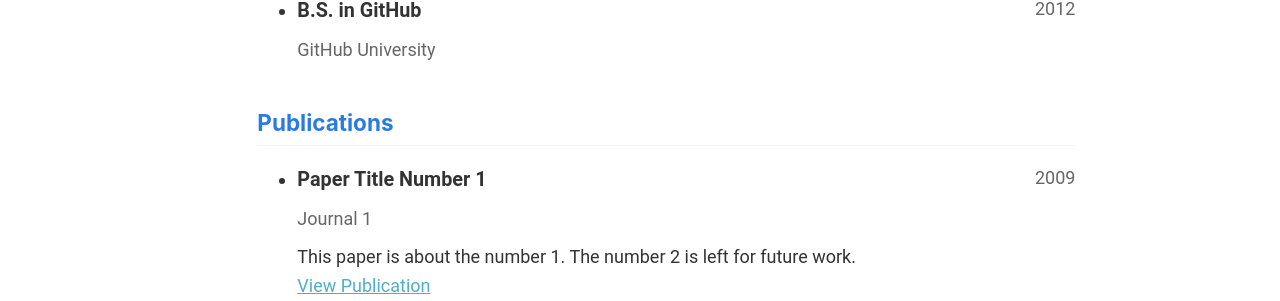
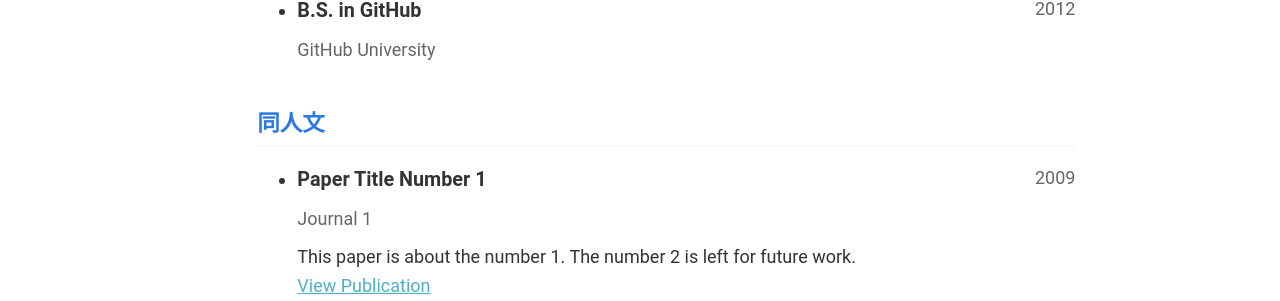
Before and after one commit to lylyxyxy/lylyxyxy.github.io, a Jekyll site: the page built from _pages/cv-json.md, in a window 1280 px wide and 1400 px high, scrolled down 622 px. Shown: the part 151-452 px from the top of the window. Built offline with Jekyll 4.4.1, drawn with Linux system fonts in a browser that asks for light colours; a script that is not in the unit is left out; some of the changed text lies outside the part shown.

Commit message:
Update cv-template.html

```diff
--- a/_includes/cv-template.html
+++ b/_includes/cv-template.html
@@ -133,7 +133,7 @@
   {% if cv.publications.size > 0 %}
   <!-- Publications -->
   <div class="cv-section">
-    <h2>Publications</h2>
+    <h2>同人文</h2>
     <ul class="cv-list">
       {% for publication in cv.publications %}
       <li class="cv-item">
@@ -187,7 +187,7 @@
   {% if cv.teaching.size > 0 %}
   <!-- Teaching -->
   <div class="cv-section">
-    <h2>Teaching</h2>
+    <h2>同人图</h2>
     <ul class="cv-list">
       {% for teaching in cv.teaching %}
       <li class="cv-item">
```
Also changed, not shown: other parts of _includes/cv-template.html (+1 -1 lines).
